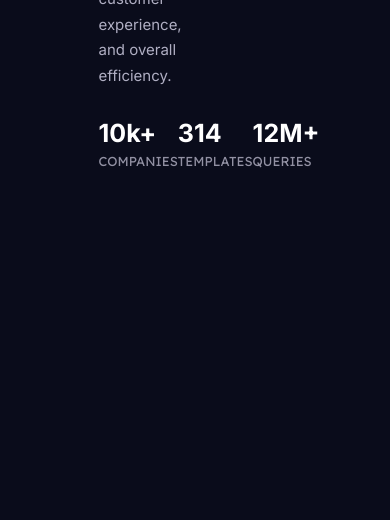
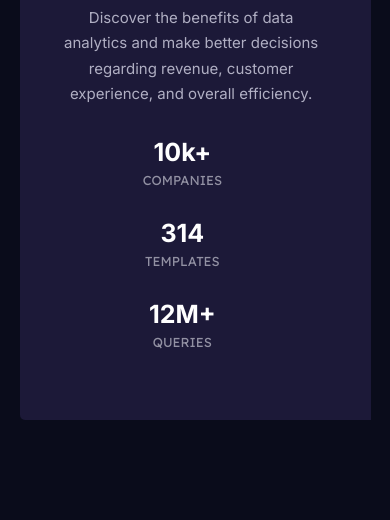
Before and after one commit to AcmeGamers/Stats-Preview-Card, a plain HTML site: page index.html in a window 390 px wide. Shown: the part 718-1238 px from the top of the page. Before the commit the page ends 892 px from the top, so only its background shows below. Drawn offline with Linux system fonts and the light colour scheme.

Commit message:
updating changes

```diff
--- a/index.html
+++ b/index.html
@@ -27,8 +27,8 @@
     <link rel="stylesheet" href="styles.css" />
   </head>
   <body>
-    <main class="screen-height flex row vr-center hr-center">
-      <div class="card column width-35 space-evenly">
+    <main class="screen-height flex row vr-center hr-center flex-wrap">
+      <div class="card column space-evenly">
         <div>
           <h1>Get <span>insights</span> that help your business grow.</h1>
 
@@ -44,7 +44,7 @@
           <li class="column">12M+ <span>queries</span></li>
         </ul>
       </div>
-      <div class="image width-35"></div>
+      <div class="image"></div>
     </main>
   </body>
 </html>
--- a/styles.css
+++ b/styles.css
@@ -70,6 +70,11 @@ p {
   font-family: var(--font-2);
 }
 
+.card,
+.image {
+  width: 35%;
+}
+
 /* Predefined CSS */
 .row {
   display: flex;
@@ -97,6 +102,39 @@ p {
 .screen-height {
   height: 100vh;
 }
-.width-35 {
-  width: 35%;
+.flex-wrap {
+  flex-wrap: wrap;
 }
+
+/* media query */
+@media screen and (max-width: 425px) {
+  main {
+    display: flex;
+    flex-direction: column;
+    margin-top: 100px;
+    height: auto !important;
+  }
+
+  .image {
+    order: 1;
+  }
+
+  .card,
+  .image {
+    width: 90%;
+  }
+
+  .card {
+    order: 2;
+    padding: 25px 0;
+    text-align: center;
+    height: inherit;
+    margin-bottom: 100px;
+  }
+  .list {
+    flex-direction: column;
+  }
+  .list li {
+    margin-bottom: 25px;
+  }
+}
```
